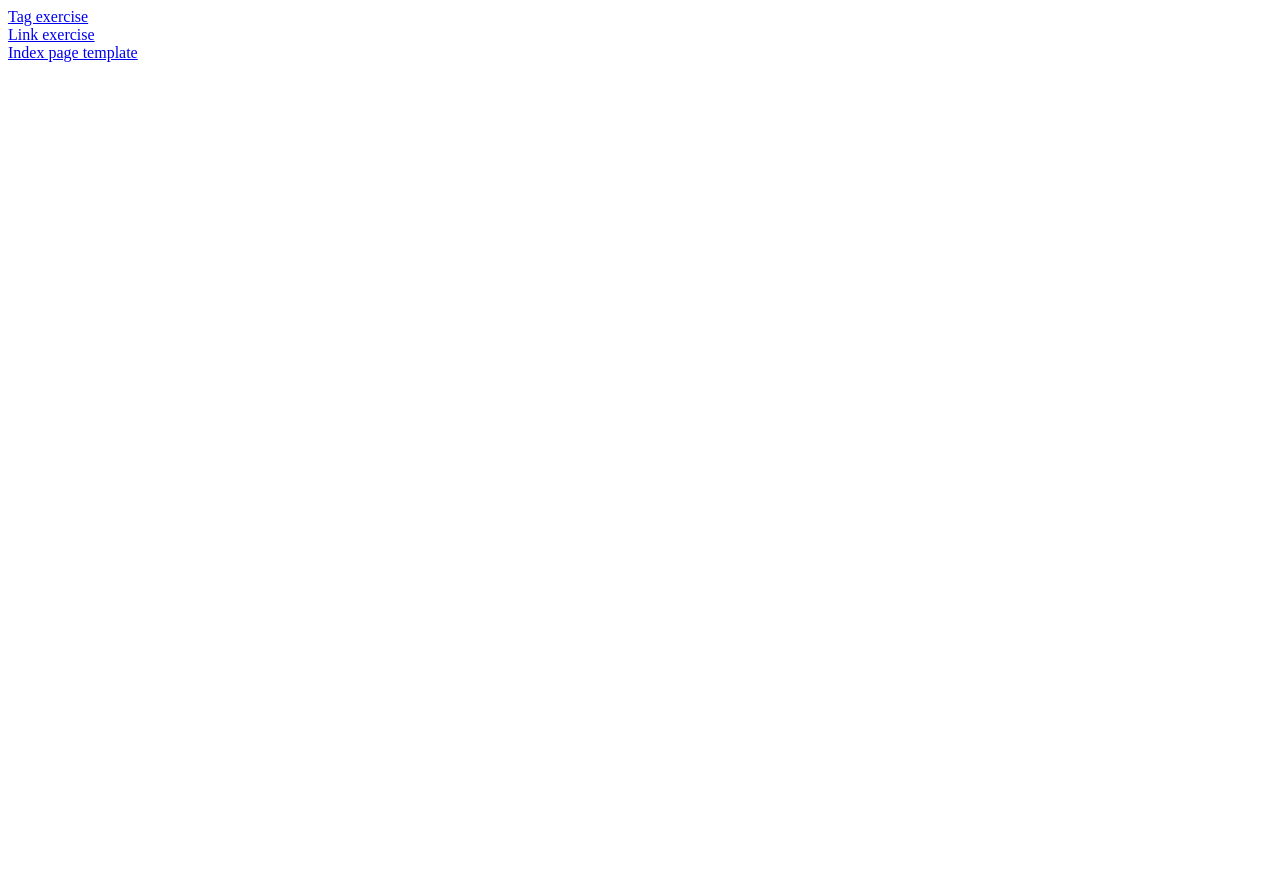
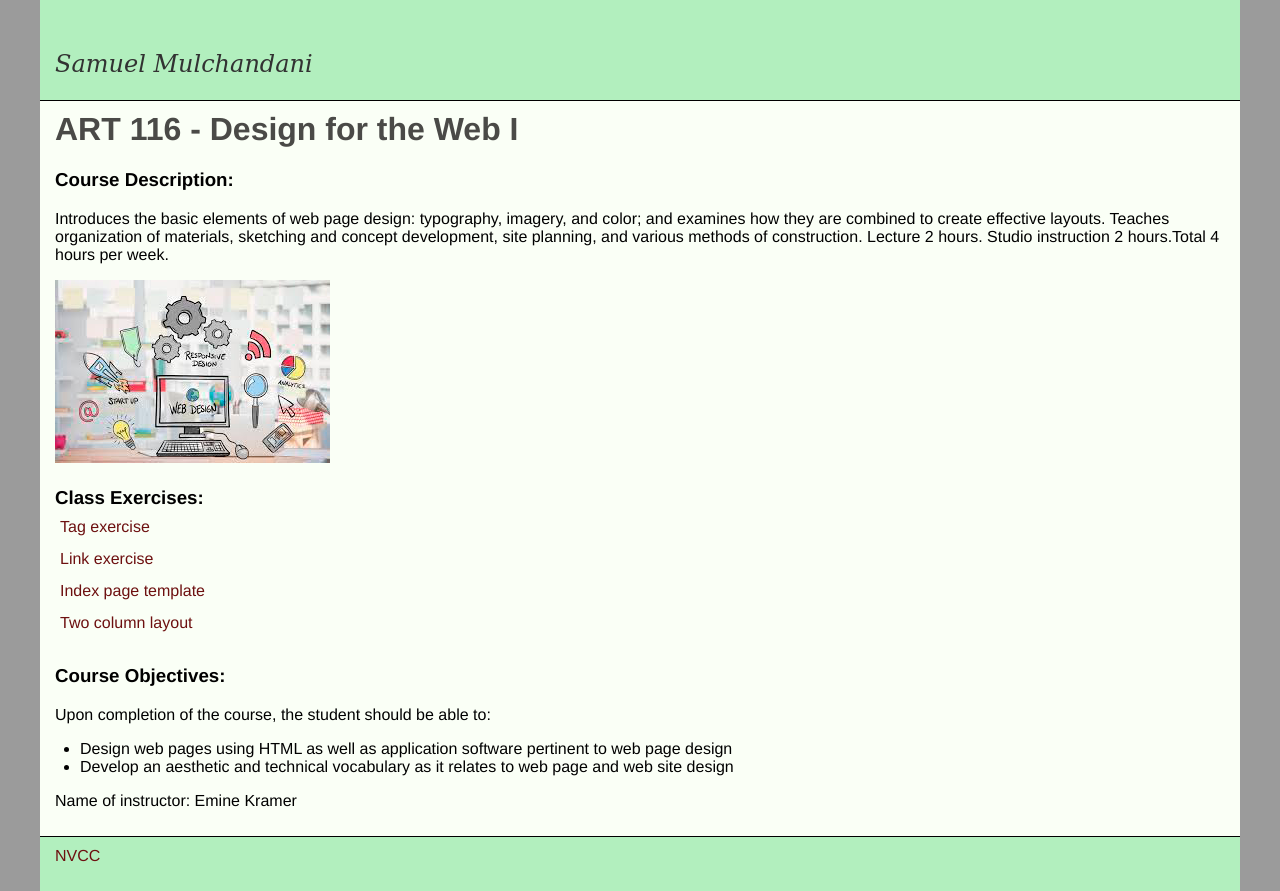
Before and after one commit to SamMulchandani/ART116, a plain HTML site: page index.html in a window 1280 px wide. Before the commit the page ends 800 px from the top, so only its background shows below. Drawn offline with Linux system fonts and the light colour scheme.

Commit message:
two column layout

```diff
--- a/index.html
+++ b/index.html
@@ -1,14 +1,138 @@
-<!DOCTYPE html>
-<html lang="en">
+<!doctype html>
+<html>
 <head>
     <meta charset="UTF-8">
-    <title>Index</title>
+    <title>Index Page</title>
+    <meta name="description" content="This is the index page for ART 116 - Design for the Web I, of student Samuel Mulchandani. This page..."><meta name="keywords" content="sam mulchandani, art116, emine kramer, design for the web">
+    <style type="text/css">
+    body {
+    font-family: Gotham, "Helvetica Neue", Helvetica, Arial, sans-serif;
+    background-color: #9B9B9B;
+    color: #000000;
+    margin-top: 0px;
+    margin-right: 0px;
+    margin-bottom: 0px;
+    margin-left: 0px;
+    font-style: normal;
+    font-weight: 200;
+    }
+
+    h1, h2, h3, h4, h5, h6, p {
+    margin-top: 0px;
+    padding-right: 15px;
+    padding-left: 15px;
+    }
+h1 {
+    color: #4A4A47;
+}
+
+    a:link {
+    color: #6D1010;
+    text-decoration: none;
+    }
+
+    a:visited {
+    color: #8E0909;
+    text-decoration: underline;
+    }
+
+    a:hover {
+        text-decoration: underline;
+    }
+
+    a:active {
+        color: #42413C;
+        text-decoration: underline;
+    }
+
+    .container{
+    width: 1200px;
+    margin-left: auto;
+    margin-right: auto;
+    background-color: #FAFFF6;
+    }
+
+    header{
+    height: 100px;
+    background-color: #B2EFBE;
+    border-bottom: 1px solid #000000
+    }
+
+    .student{
+    padding-top: 50px;
+    font-family: Constantia, "Lucida Bright", "DejaVu Serif", Georgia, serif;
+    font-style: italic;
+    font-size: x-large;
+    color: #323232;
+    }
+
+    main{
+        padding-top: 10px;
+        padding-right: 0px;
+        padding-bottom: 10px;
+        padding-left: 0px;
+    }
+
+    main ol{
+        list-style-type: none;
+        line-height: 2em;
+        padding-top: 10px;
+        padding-right: 10px;
+        padding-bottom: 10px;
+        padding-left: 10px;
+    }
+
+    main ol li{
+        margin-left: 10px
+    }
+
+    footer{
+    background-color: #B2EFBE;
+    border-top: 1px solid #000000;
+    padding-top: 10px;
+    padding-right: 0px;
+    padding-bottom: 10px;
+    padding-left: 0px;
+    }
+
+    .class_exercises {
+    margin-bottom: -24px;
+}
+    </style>
 </head>
+
 <body>
-    <a href="exercises/tag-exercise.html">Tag exercise</a>
-    <br>
-    <a href="exercises/link-exercise.html">Link exercise</a>
-    <br>
-    <a href="exercises/index-page-template.html">Index page template</a>
+    <div class="container">
+        <header>
+            <p class="student">Samuel Mulchandani</p>
+        </header>
+        <main>
+            <h1>ART 116 - Design for the Web I</h1>
+
+            <h3>Course Description:</h3>
+            <p>Introduces the basic elements of web page design: typography, imagery, and color; and examines how they are combined to create effective layouts. Teaches organization of materials, sketching and concept development, site planning, and various methods of construction. Lecture 2 hours. Studio instruction 2 hours.Total 4 hours per week.</p>
+
+            <h3><img src="images/web-design.png" width="275" height="183" alt="cartoon about basics of web design"/></h3>
+            <h3 class="class_exercises">Class Exercises:</h3>
+            <ol>
+                <li><a href="exercises/tag-exercise.html">Tag exercise</a></li>
+                <li><a href="exercises/link-exercise.html">Link exercise</a></li>
+                <li><a href="exercises/index-page-template.html">Index page template</a></li>
+                <li><a href="exercises/two-column-layout-template.html">Two column layout</a></li>
+            </ol>
+
+            <h3>Course Objectives:</h3>
+            <p>Upon completion of the course, the student should be able to:</p>
+            <ul>
+                <li>Design web pages using HTML as well as application software pertinent to web page design</li>
+                <li>Develop an aesthetic and technical vocabulary as it relates to web page and web site design</li>
+            </ul>
+
+            <p>Name of instructor: Emine Kramer</p>
+        </main>
+        <footer>
+          <p><a href="https://www.nvcc.edu/" target="_blank">NVCC</a></p>
+        </footer>
+    </div>
 </body>
 </html>
```
Also changed, not shown: exercises/two-column-layout-template.html (added, +201 -0 lines), images/practice-image.png (added), images/web-design.png (added), 2 other files.
